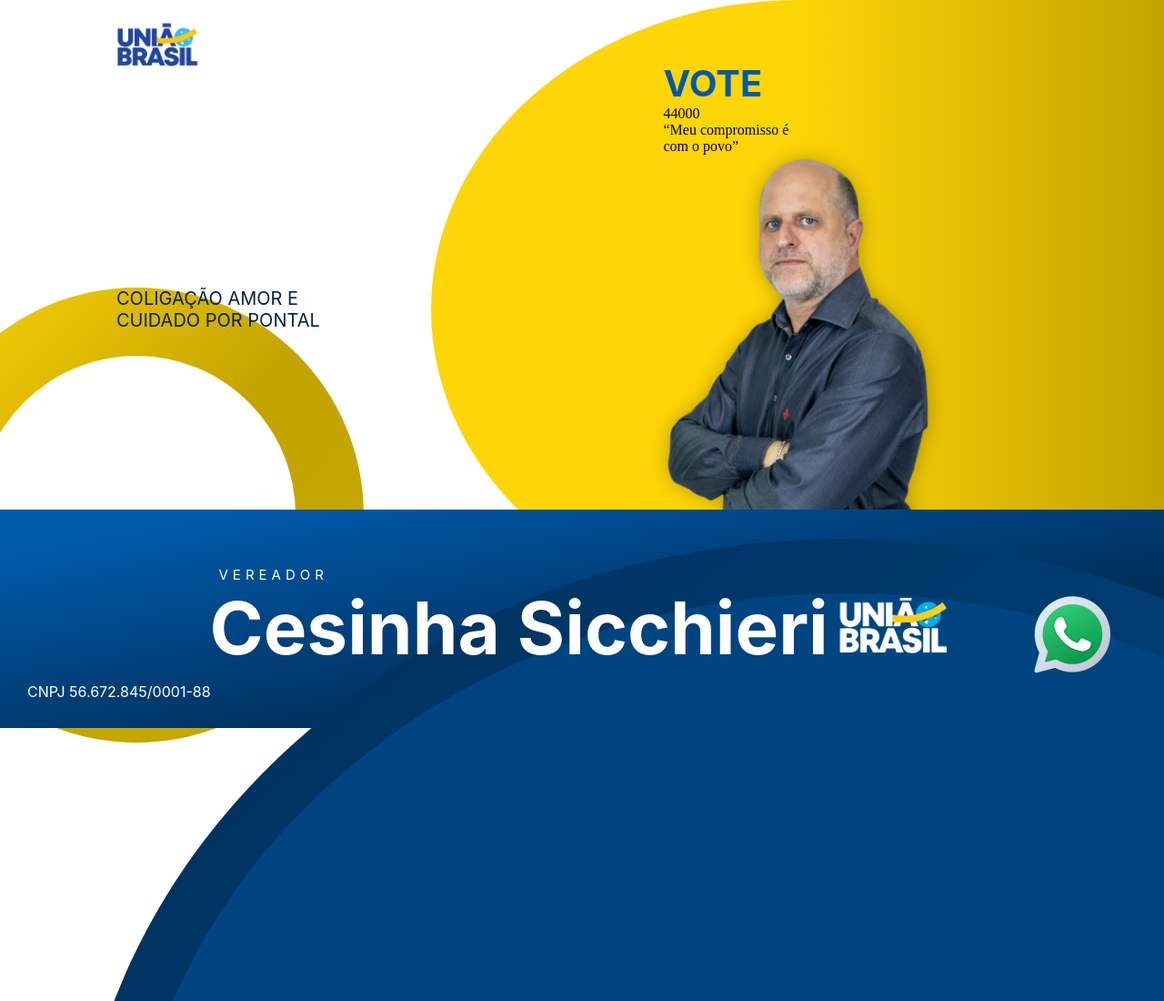
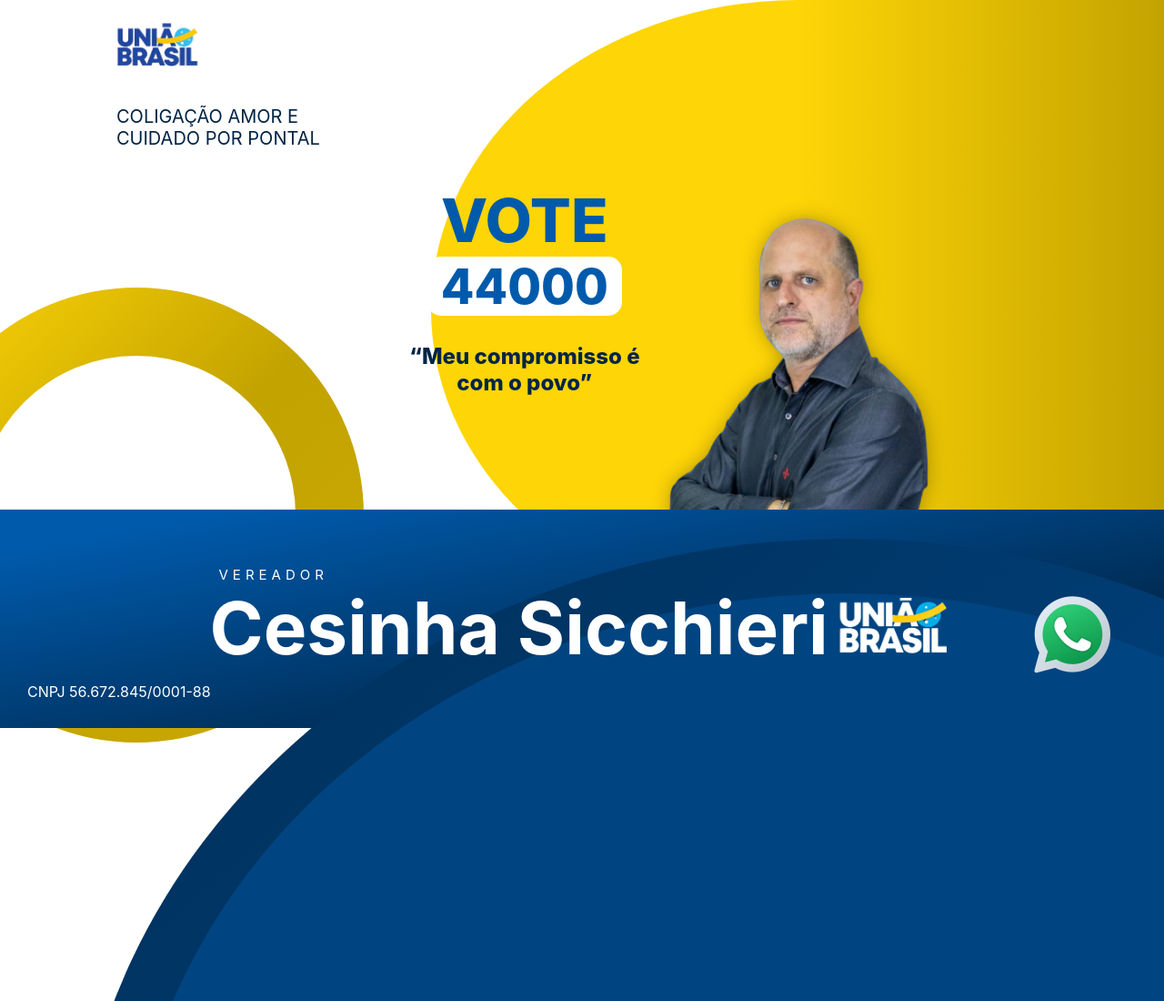
Before and after one commit to Albert-Lima/CesinhaVereador, a plain HTML site: page index.html in a window 1280 px wide. Shown: the top 1100 px of the page at 91% size. Drawn offline with Linux system fonts and the light colour scheme.

Commit message:
atualizei

```diff
--- a/index.html
+++ b/index.html
@@ -21,7 +21,7 @@
             <section>
                 <div class="contentCTA">
                     <h2>VOTE</h2>
-                    <p>44000</p>
+                    <p class="number">44000</p>
                     <span></span><!--Triângulo do balão-->
                     <p>
                         “Meu compromisso é <br>
--- a/public/style.css
+++ b/public/style.css
@@ -161,6 +161,7 @@ main{
     color: var(--var-Azul2);
     font-family: var(--var-FontInter);
     font-size: 20px;
+    transform: translateY(-200px);
 }
 .coligSection span{
     height: 500px;
@@ -192,12 +193,42 @@ main{
     align-items: center;
     justify-content: center;
 }
+.contentCTA{
+    display: flex;
+    flex-direction: column;
+    align-items: center;
+    justify-content: center;
+    transform: translate(-300px, 200px);
+}
 .contentCTA h2{
     font-family: var(--var-FontInter);
     color: var(--var-Azul1);
-    font-size: 40px;
+    font-size: 50pt;
+    font-weight: 800;
+}
+.contentCTA p{
+    color: var(--var-Azul2);
+    font-family: var(--var-FontInter);
+    font-size: 18pt;
+    font-weight: 800;
+    margin-top: 30px;
+    text-align: center;
+}
+.contentCTA .number{
+    color: var(--var-Azul1);
+    font-family: var(--var-FontInter);
+    font-size: 40pt;
+    font-weight: 800;
+    background-color: white;
+    width: max-content;
+    padding-top: 0px;
+    padding-left: 15px;
+    padding-right: 15px;
+    padding-bottom: 0px;
+    border-radius: 15px;
+    margin-top: 0px;
 }
 .contentIMGPerfil img{
     height: 55vh;
-    filter: drop-shadow( 0px 0px 10px rgba(0, 0, 0, 0.288))
+    filter: drop-shadow( 0px 0px 10px rgba(0, 0, 0, 0.288));
 }
```
